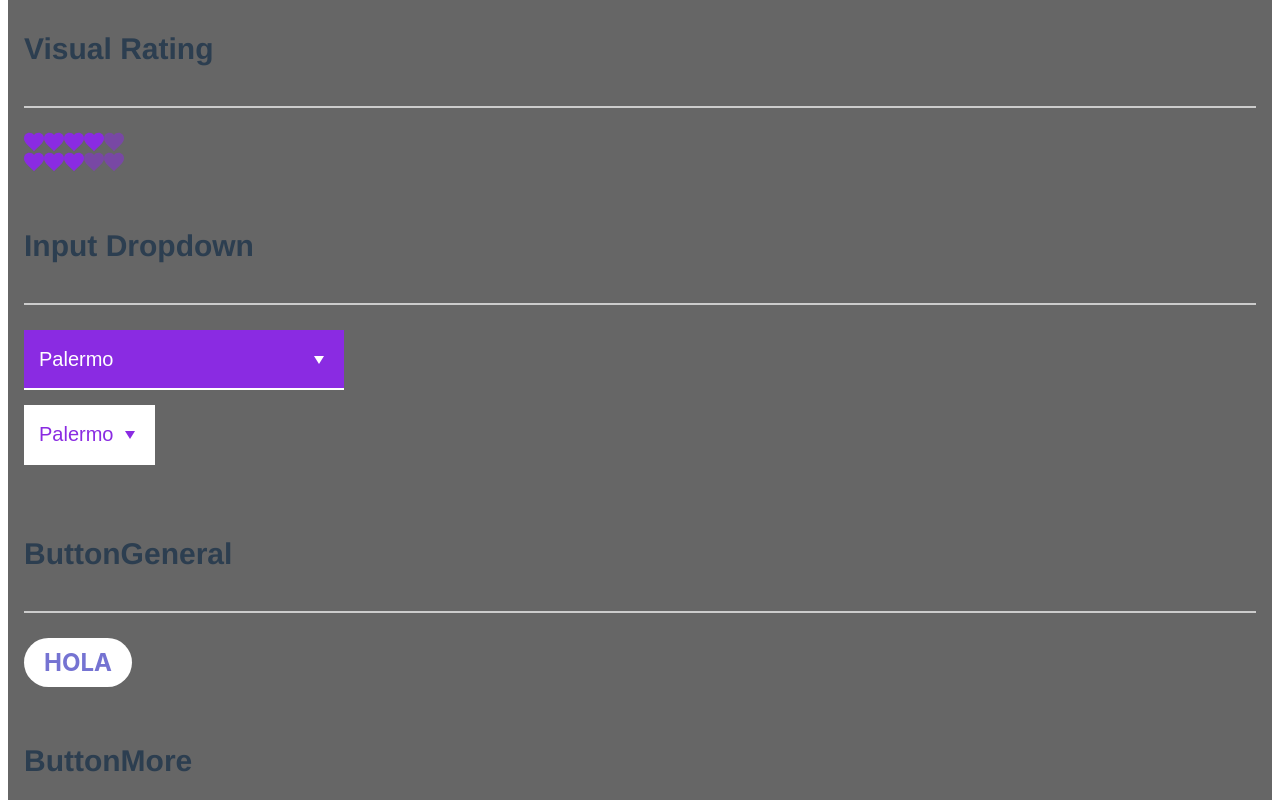
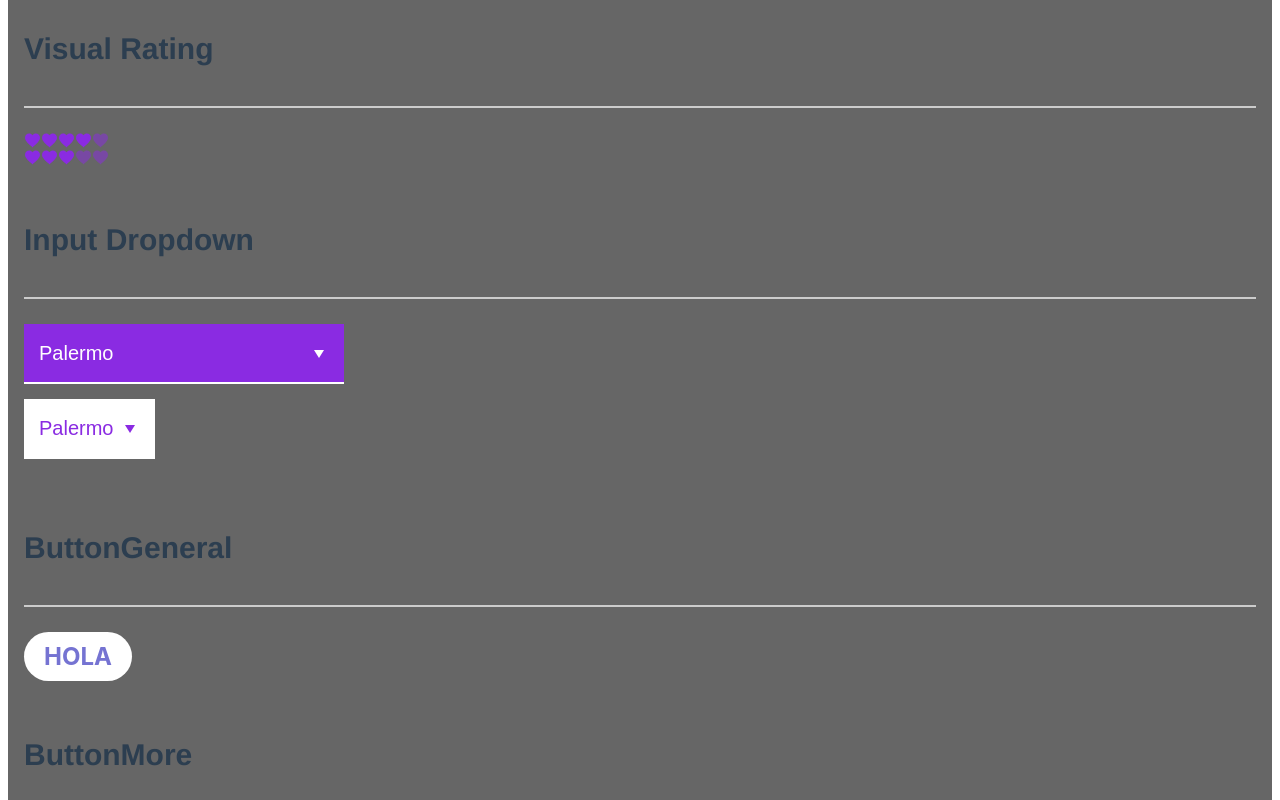
Before and after one commit to chicasprogramando/coffeemap, a Vue app: page /storybook in a window 1280 px wide. Shown: the part 2100-2900 px from the top of the page. Built offline with nearby package versions, Linux system fonts and the light colour scheme.

Commit message:
visual-slider-item

```diff
--- a/src/components/ButtonMore/ButtonMore.vue
+++ b/src/components/ButtonMore/ButtonMore.vue
@@ -1,6 +1,6 @@
 //html
 <template>
-    <button-general button-text="Ver más" text-color="#fff" bg-color="#7573d2"></button-general>
+    <button-general :button-text="buttonText" text-color="#fff" bg-color="#7573d2"></button-general>
 </template>
 
 <script>
--- a/src/components/VisualRating/VisualRating.vue
+++ b/src/components/VisualRating/VisualRating.vue
@@ -4,9 +4,10 @@
             v-for="n in max"
             :name="name"
             :key="n"
-            :class="opacityClass(n)"
+            :class="[opacityClass(n),$style.padding]"
             :size="size"
             :color="color"
+
         />
     </div>
 </template>
@@ -20,7 +21,7 @@ export default {
     props: {
         value: VueTypes.number.isRequired,
         color: VueTypes.string.def('blueviolet'),
-        size: VueTypes.number.def(20),
+        size: VueTypes.number.def(15),
         name: VueTypes.string.def('heart'),
         max: VueTypes.number.def(5),
     },
@@ -53,8 +54,13 @@ export default {
     }
     .icon {
         display: inline;
+
     }
     .opacity50 {
         opacity: 0.5;
+
+    }
+    .padding{
+        padding:1px;
     }
 </style>
--- a/src/components/VisualSliderItem/VisualSliderItem.Vue
+++ b/src/components/VisualSliderItem/VisualSliderItem.Vue
@@ -1,18 +1,16 @@
 <template>
     <div :class="$style.slider">
         <div :class="$style.imagen">Imagen
-
         </div>
          <div :class="$style.columnas">
             <div :class="$style.informacion">
                 <p :class="$style.nombre">Cafetería con</br>nombre largo</p>
                 <p><span :class="$style.horario">10-20hs</span> <span>Abierto</span></p>
                 <p :class="$style.direccion">Humboldt 1542</br>+más datos sobre dirección</p>
-
             </div>
             <div :class="$style.rating-button">
                 <visual-rating :class="$style.rating" ></visual-rating>
-                <button-more :class="$style.vermas"></button-more>
+                <button-more :class="$style.vermas" button-text="Ver más"></button-more>
             </div>
         </div>
     </div>
@@ -54,7 +52,6 @@
 }
 
 .informacion{
-
     width:220px;
 
 }
@@ -77,6 +74,7 @@ span{
     font-weight: bold;
     color:black;
     font-size:13px;
+    margin-right: 5px;
 }
 .nombre{
     color:blueviolet;
@@ -92,6 +90,6 @@ span{
 }
 .vermas{
     width:80px;
-    margin-left: 10px;
+    margin-right:20px;
 }
 </style>
```
